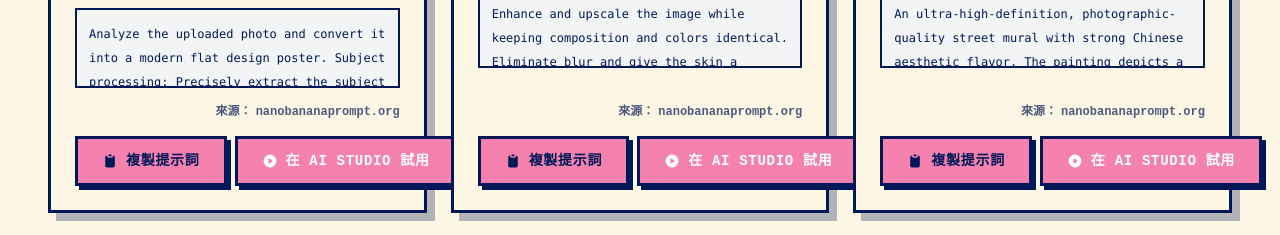
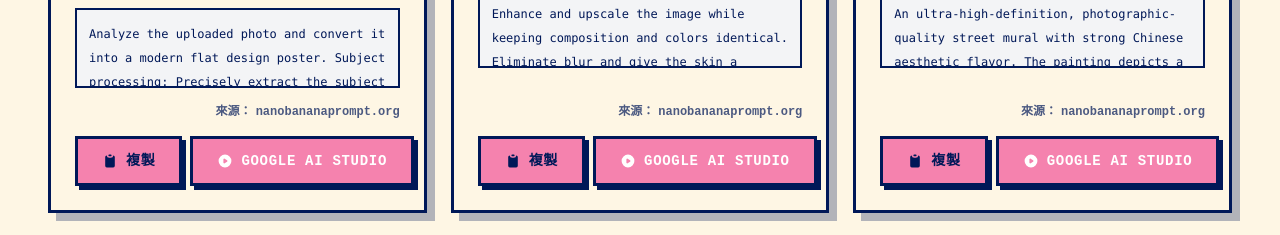
Before and after one commit to LukaHuang/nano-banana-gallery, a Next.js app: page / in a window 1280 px wide. Shown: the part 1020-1255 px from the top of the page. Built offline with nearby package versions, Linux system fonts and the light colour scheme.

Commit message:
Update buttons: simplify text and increase size
- Changed copy button text to 'Copy'/'複製'
- Changed AI Studio button text to 'Google AI Studio'
- Increased button padding to py-2.5 and added font-bold

```diff
--- a/components/PromptCard.tsx
+++ b/components/PromptCard.tsx
@@ -152,7 +152,7 @@
       <div className="flex gap-2 mt-auto">
         <button
           onClick={copyToClipboard}
-          className="flex-1 retro-button flex items-center justify-center gap-2 py-2 text-sm whitespace-nowrap"
+          className="flex-1 retro-button flex items-center justify-center gap-2 py-2.5 text-sm font-bold whitespace-nowrap"
         >
           {copied ? (
             <>
@@ -181,7 +181,7 @@
                 <path d="M8 3a1 1 0 011-1h2a1 1 0 110 2H9a1 1 0 01-1-1z" />
                 <path d="M6 3a2 2 0 00-2 2v11a2 2 0 002 2h8a2 2 0 002-2V5a2 2 0 00-2-2 3 3 0 01-3 3H9a3 3 0 01-3-3z" />
               </svg>
-              {language === 'en' ? 'Copy Prompt' : '複製提示詞'}
+              {language === 'en' ? 'Copy' : '複製'}
             </>
           )}
         </button>
@@ -189,7 +189,7 @@
           href="https://aistudio.google.com/"
           target="_blank"
           rel="noopener noreferrer"
-          className="flex-1 retro-button flex items-center justify-center gap-2 py-2 text-sm bg-accent text-white whitespace-nowrap"
+          className="flex-1 retro-button flex items-center justify-center gap-2 py-2.5 text-sm font-bold bg-accent text-white whitespace-nowrap"
         >
           <svg
             xmlns="http://www.w3.org/2000/svg"
@@ -203,7 +203,7 @@
               clipRule="evenodd"
             />
           </svg>
-          {language === 'en' ? 'Try in AI Studio' : '在 AI Studio 試用'}
+          Google AI Studio
         </a>
       </div>
     </div>
```
